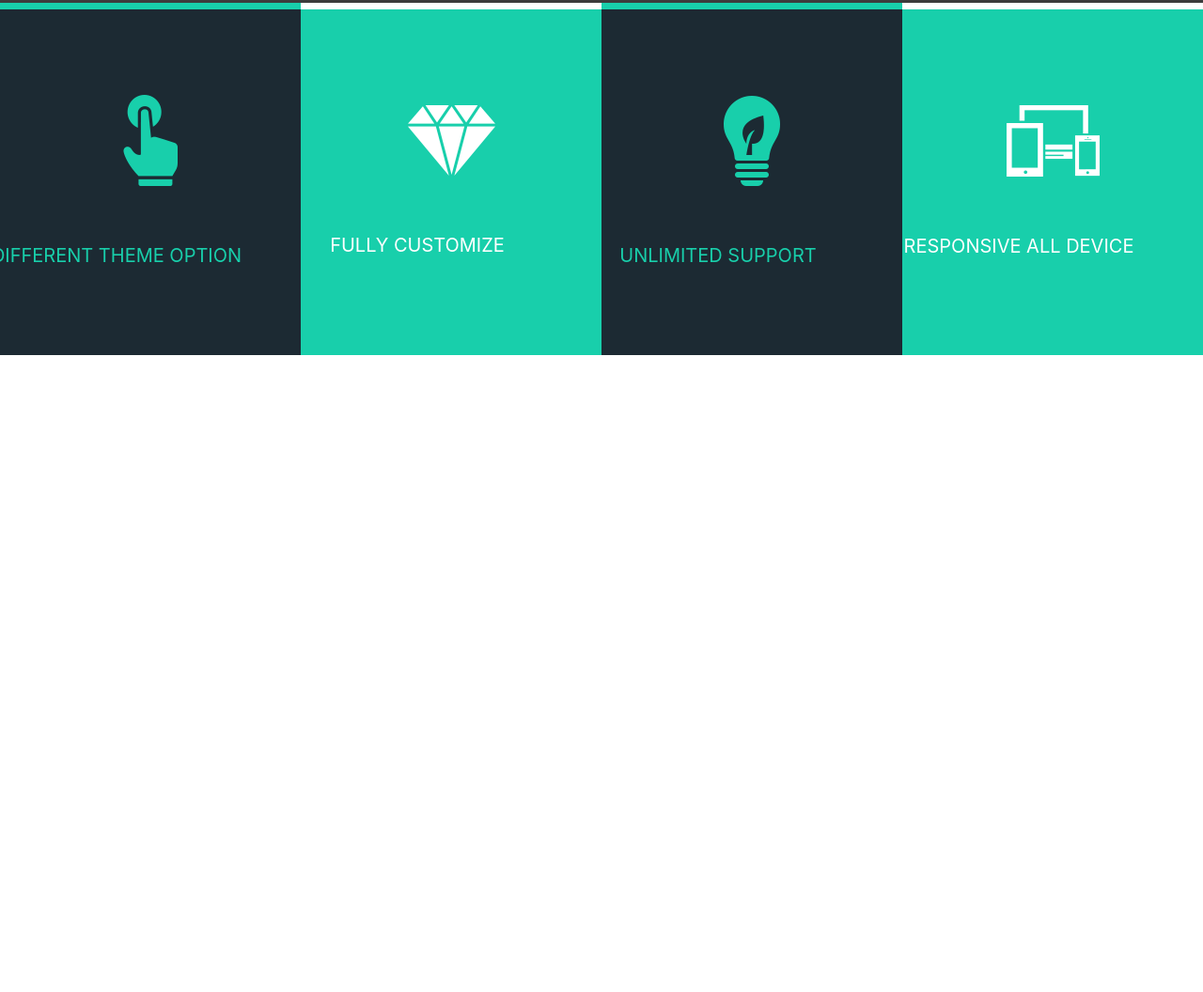
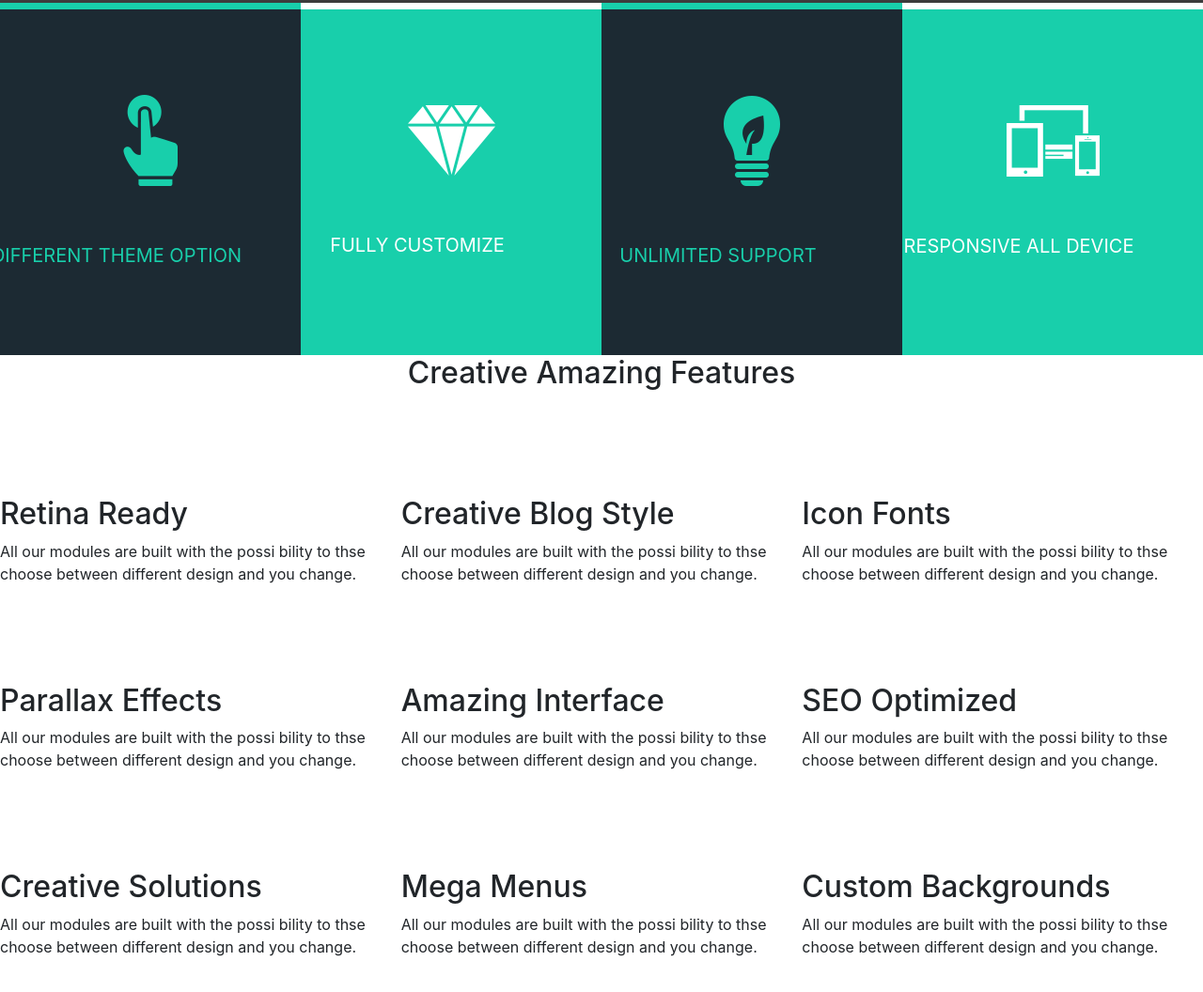
Before and after one commit to 180Tobogun/html-template, a website: page src/index.html in a window 1280 px wide. Shown: the part 1010-2066 px from the top of the page at 94% size. Before the commit the page ends 1388 px from the top, so only its background shows below. Drawn offline with nearby package versions, Linux system fonts and the light colour scheme.

Commit message:
block 4 need css

```diff
--- a/src/css/main.css
+++ b/src/css/main.css
@@ -193,3 +193,34 @@
   position: relative;
   right: 36px;
 }
+
+.amazing-features {
+  display: flex;
+  flex-direction: column;
+  justify-content: flex-start;
+  align-items: center;
+  height: 831px;
+  flex-wrap: wrap;
+}
+
+
+.Rtable {
+  display: flex;
+  flex-wrap: wrap;
+  margin: 0 0 3em 0;
+  padding: 0;
+}
+
+.Rtable-cell {
+  box-sizing: border-box;
+  flex-grow: 1;
+  width: 100%;
+/ / Default to full width padding: 0.8 em 1.2 em;
+  overflow: hidden;
+/ / Or flex might break list-style: none;
+  padding-top: 104px;
+}
+
+.Rtable--3cols > .Rtable-cell {
+  width: 33.33%;
+}
--- a/src/index.html
+++ b/src/index.html
@@ -82,6 +82,54 @@
 
 </div>
 
+<div class="amazing-features">
+  <h2>Creative Amazing Features</h2>
+
+  <div class="Rtable Rtable--3cols">
+
+    <div class="Rtable-cell">
+      <h2>Retina Ready</h2>
+      All our modules are built with the possi bility to thse <br> choose between different design and you change.
+    </div>
+    <div class="Rtable-cell">
+      <h2>Creative Blog Style</h2>
+      All our modules are built with the possi bility to thse <br> choose between different design and you change.
+    </div>
+    <div class="Rtable-cell">
+      <h2>Icon Fonts</h2>
+      All our modules are built with the possi bility to thse <br> choose between different design and you change.
+    </div>
+
+    <div class="Rtable-cell">
+      <h2>Parallax Effects</h2>
+      All our modules are built with the possi bility to thse <br> choose between different design and you change.
+    </div>
+    <div class="Rtable-cell">
+      <h2>Amazing Interface</h2>
+      All our modules are built with the possi bility to thse <br> choose between different design and you change.
+    </div>
+    <div class="Rtable-cell">
+      <h2>SEO Optimized</h2>
+      All our modules are built with the possi bility to thse <br> choose between different design and you change.
+    </div>
+
+    <div class="Rtable-cell">
+      <h2>Creative Solutions</h2>
+      All our modules are built with the possi bility to thse <br> choose between different design and you change.
+    </div>
+    <div class="Rtable-cell">
+      <h2>Mega Menus</h2>
+      All our modules are built with the possi bility to thse <br> choose between different design and you change.
+    </div>
+    <div class="Rtable-cell">
+      <h2>Custom Backgrounds</h2>
+      All our modules are built with the possi bility to thse <br> choose between different design and you change.
+    </div>
+
+  </div>
+
+</div>
+
 
 <script src="js/plugins.js"></script>
 <script src="js/main.js"></script>
```
